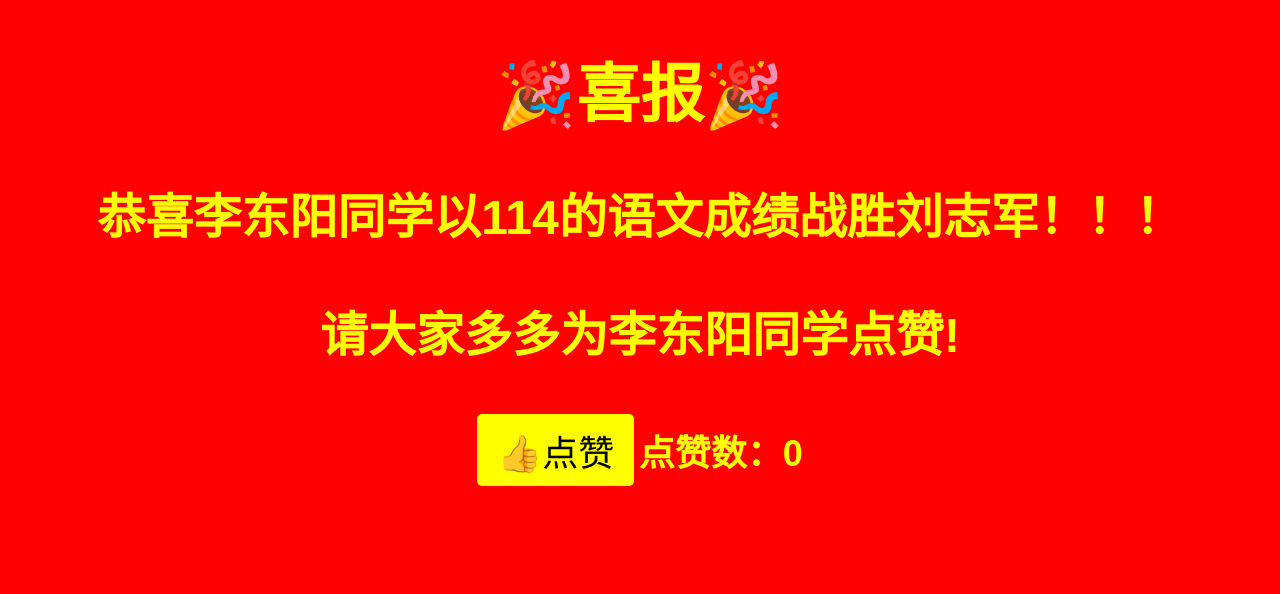
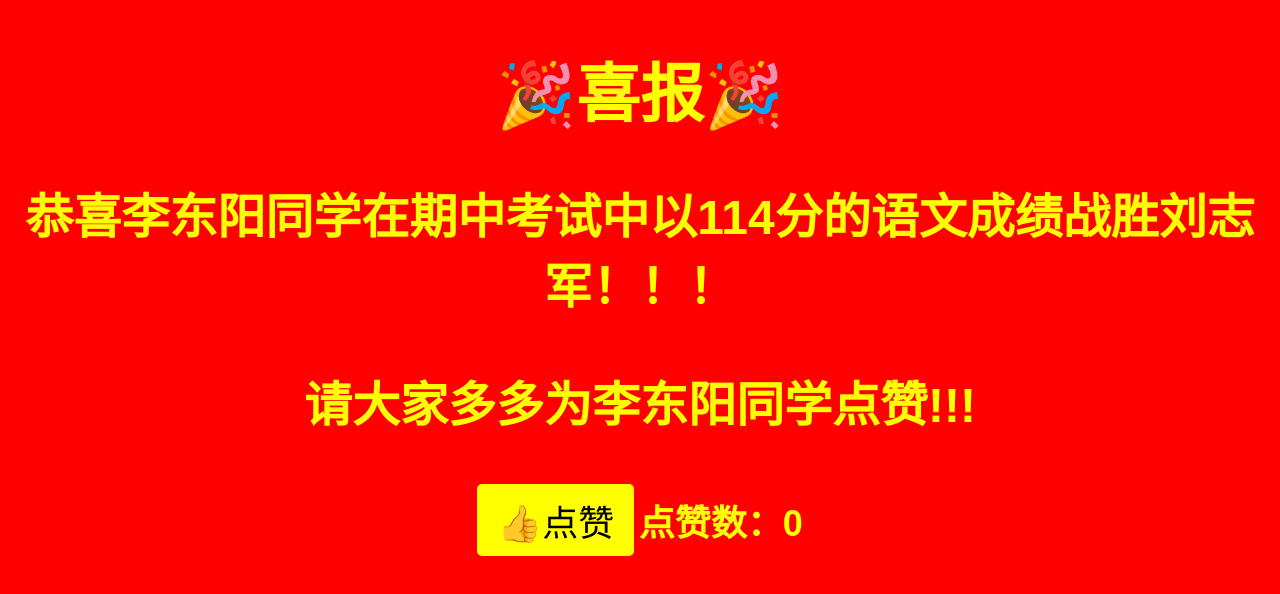
Before and after one commit to luckyblockzombie/luckyblockzombie.github.io, a plain HTML site: page index.html in a window 1280 px wide. Drawn offline with Linux system fonts and the light colour scheme.

Commit message:
Add files via upload

```diff
--- a/index.html
+++ b/index.html
@@ -4,6 +4,7 @@
 <head>
     <meta charset="UTF-8">
     <meta name="viewport" content="width=device-width, initial-scale=1.0">
+    <link rel="icon" href="奖励.png">
     <title>奖励</title>
     <style>
         body {
@@ -104,10 +105,10 @@
     </audio>
     <h1 style="font-size: 64px;">🎉喜报🎉</h1>
     <h2 align="center" style="font-size: 48px;">
-        <b>恭喜李东阳同学以114的语文成绩战胜刘志军！！！</b>
+        <b>恭喜李东阳同学在期中考试中以114分的语文成绩战胜刘志军！！！</b>
     </h2>
     <h3 align="center" style="font-size: 48px;">
-        <b>请大家多多为李东阳同学点赞!</b>
+        <b>请大家多多为李东阳同学点赞!!!</b>
     </h3>
     <button class="like-button" onclick="addLike()" style="font-size: 36px;">👍点赞</button>
     <span class="like-count" style="font-size: 36px;">
```
Also changed, not shown: 奖励.png (added).
